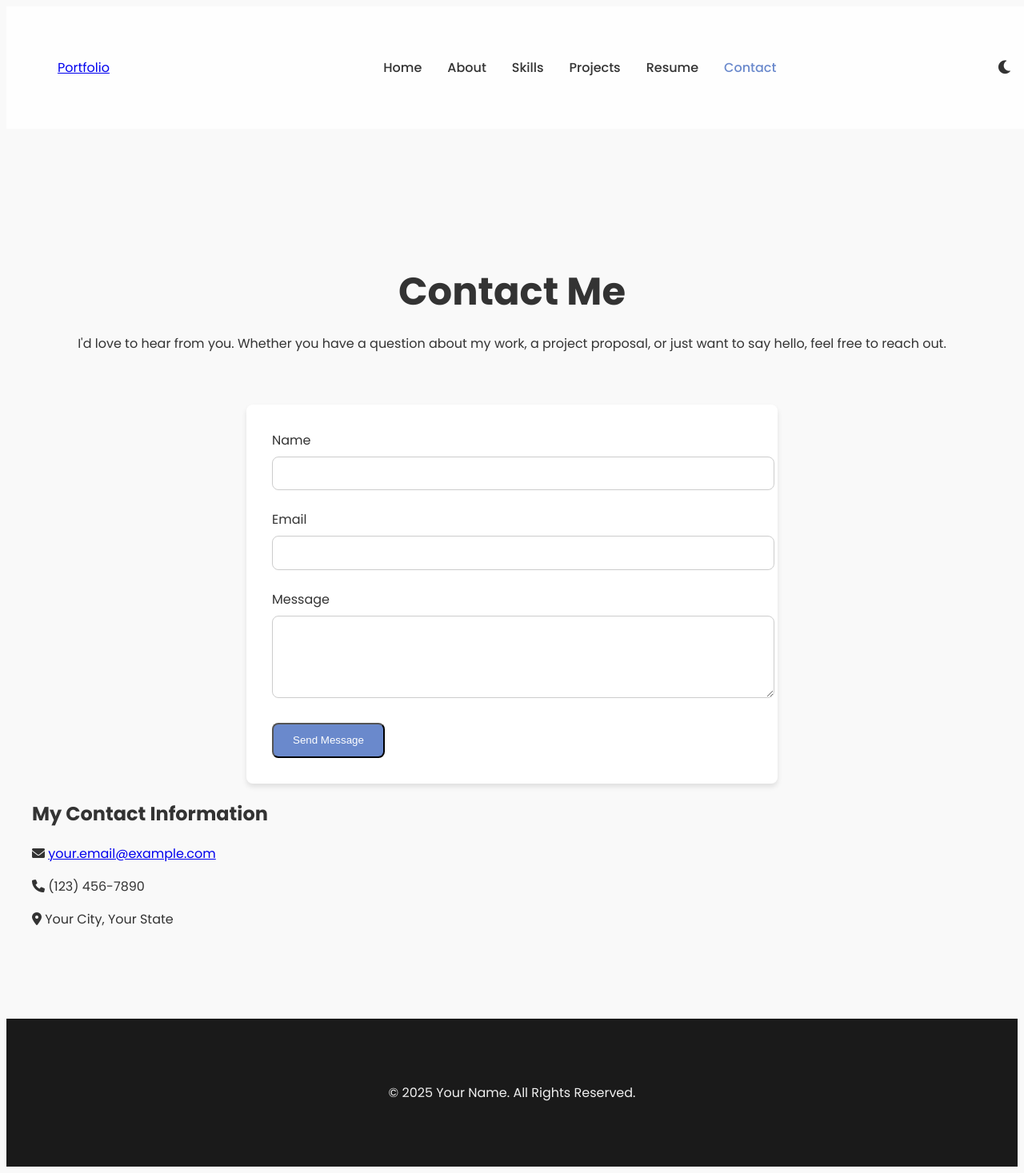
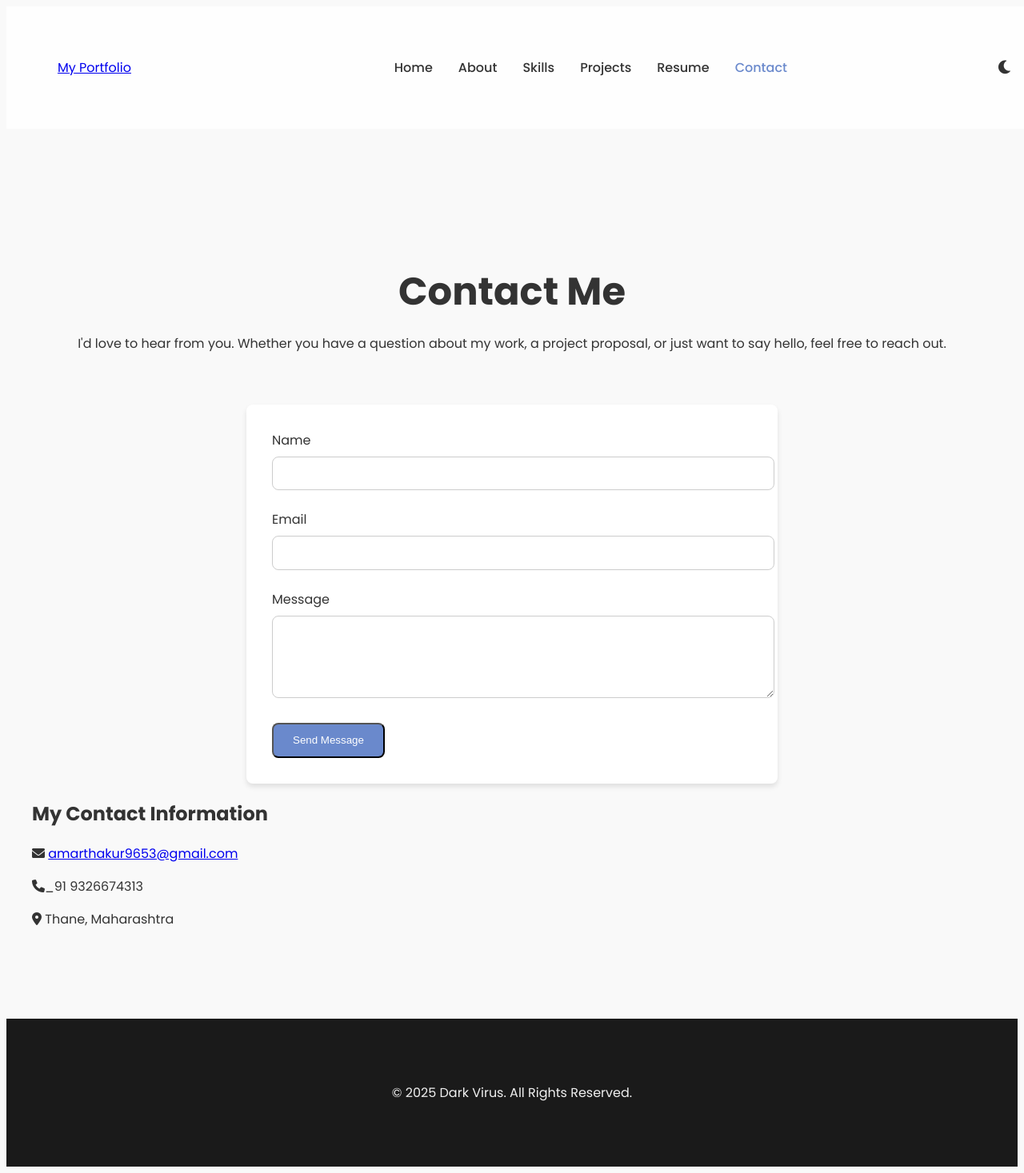
Before and after one commit to amar9653/My_Portfolio, a Flask app: page /contact in a window 1280 px wide; the page is wider, and only the part inside the window is pictured. Shown: that part at 80% size. Run offline with Flask 3, Linux system fonts and the light colour scheme.

Commit message:
change to my name

```diff
--- a/templates/about.html
+++ b/templates/about.html
@@ -16,7 +16,7 @@
             </div>
             <div class="about-text-column">
                 <h2>Who I Am</h2>
-                <p>Hello! I'm [Your Name], a full-stack developer with a passion for building beautiful and functional web applications. My journey into the world of programming started with a simple curiosity about how websites worked, and it has since grown into a fulfilling career.</p>
+                <p>Hello! I'm AMAR THAKUR, a full-stack developer with a passion for building beautiful and functional web applications. My journey into the world of programming started with a simple curiosity about how websites worked, and it has since grown into a fulfilling career.</p>
                 <p>I specialize in Python and JavaScript, and I'm always eager to learn new technologies and frameworks. I believe in the power of clean code, user-centric design, and continuous learning.</p>
 
                 <h2>My Journey</h2>
--- a/templates/base.html
+++ b/templates/base.html
@@ -3,7 +3,7 @@
 <head>
     <meta charset="UTF-8">
     <meta name="viewport" content="width=device-width, initial-scale=1.0">
-    <title>{% block title %}Portfolio{% endblock %} - Your Name</title>
+    <title>{% block title %}Portfolio{% endblock %} - AMAR THAKUR</title>
     <link href="https://fonts.googleapis.com/css2?family=Poppins:wght@400;500;600;700&display=swap" rel="stylesheet">
     <link rel="stylesheet" href="{{ url_for('static', filename='css/style.css') }}">
     <link rel="stylesheet" href="https://cdnjs.cloudflare.com/ajax/libs/font-awesome/6.0.0/css/all.min.css">
@@ -13,7 +13,7 @@
     <header>
         <div class="container">
             <nav>
-                <a href="{{ url_for('home') }}" class="logo">Portfolio</a>
+                <a href="{{ url_for('home') }}" class="logo">My Portfolio</a>
                 <ul class="nav-links">
                     <li><a href="{{ url_for('home') }}" class="{% if request.endpoint == 'home' %}active{% endif %}">Home</a></li>
                     <li><a href="{{ url_for('about') }}" class="{% if request.endpoint == 'about' %}active{% endif %}">About</a></li>
@@ -44,7 +44,7 @@
 
     <footer>
         <div class="container">
-            <p>&copy; <span id="current-year">2024</span> Your Name. All Rights Reserved.</p>
+            <p>&copy; <span id="current-year">2025</span> Dark Virus. All Rights Reserved.</p>
         </div>
     </footer>
 
--- a/templates/contact.html
+++ b/templates/contact.html
@@ -30,9 +30,9 @@
 
         <div class="contact-info-container">
             <h2>My Contact Information</h2>
-            <p><i class="fas fa-envelope"></i> <a href="mailto:your.email@example.com">your.email@example.com</a></p>
-            <p><i class="fas fa-phone"></i> (123) 456-7890</p>
-            <p><i class="fas fa-map-marker-alt"></i> Your City, Your State</p>
+            <p><i class="fas fa-envelope"></i> <a href="mailto:your.email@example.com">amarthakur9653@gmail.com</a></p>
+            <p><i class="fas fa-phone"></i>_91 9326674313</p>
+            <p><i class="fas fa-map-marker-alt"></i> Thane, Maharashtra</p>
         </div>
     </div>
 </section>
```
